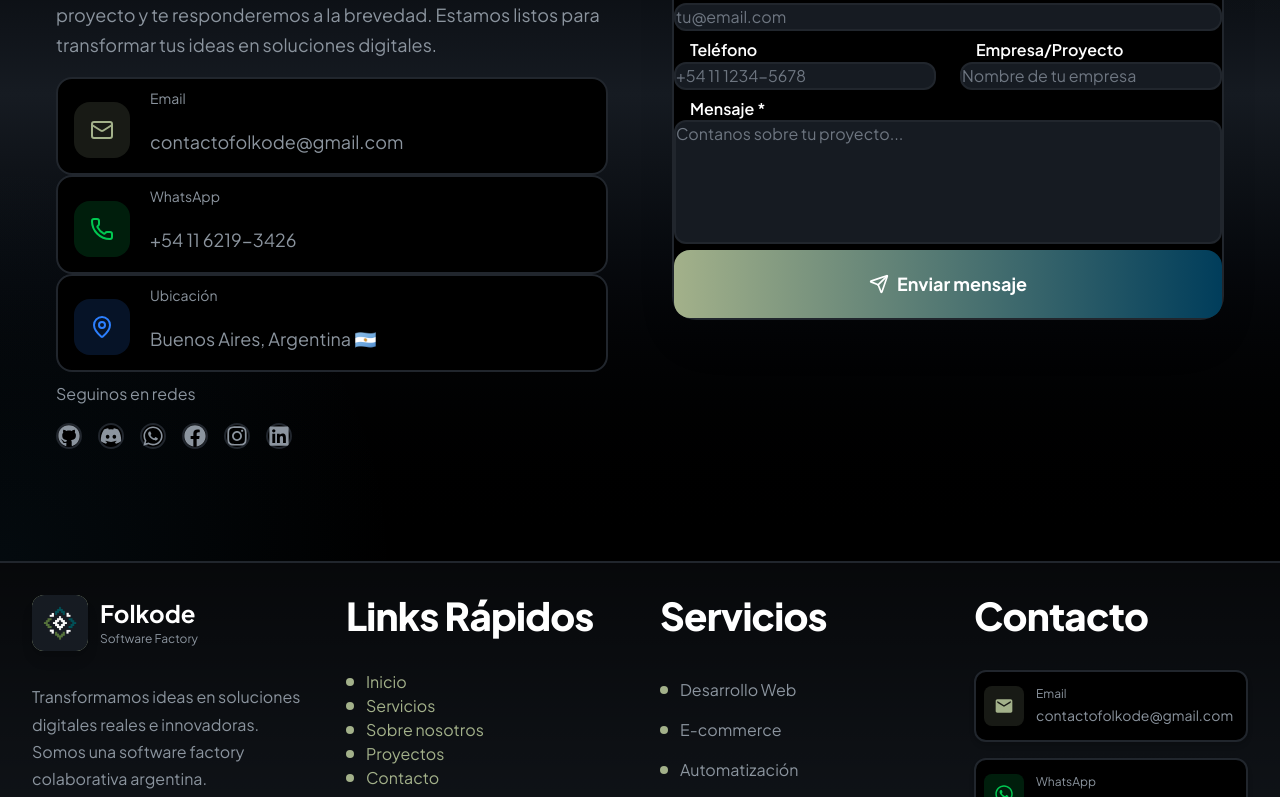
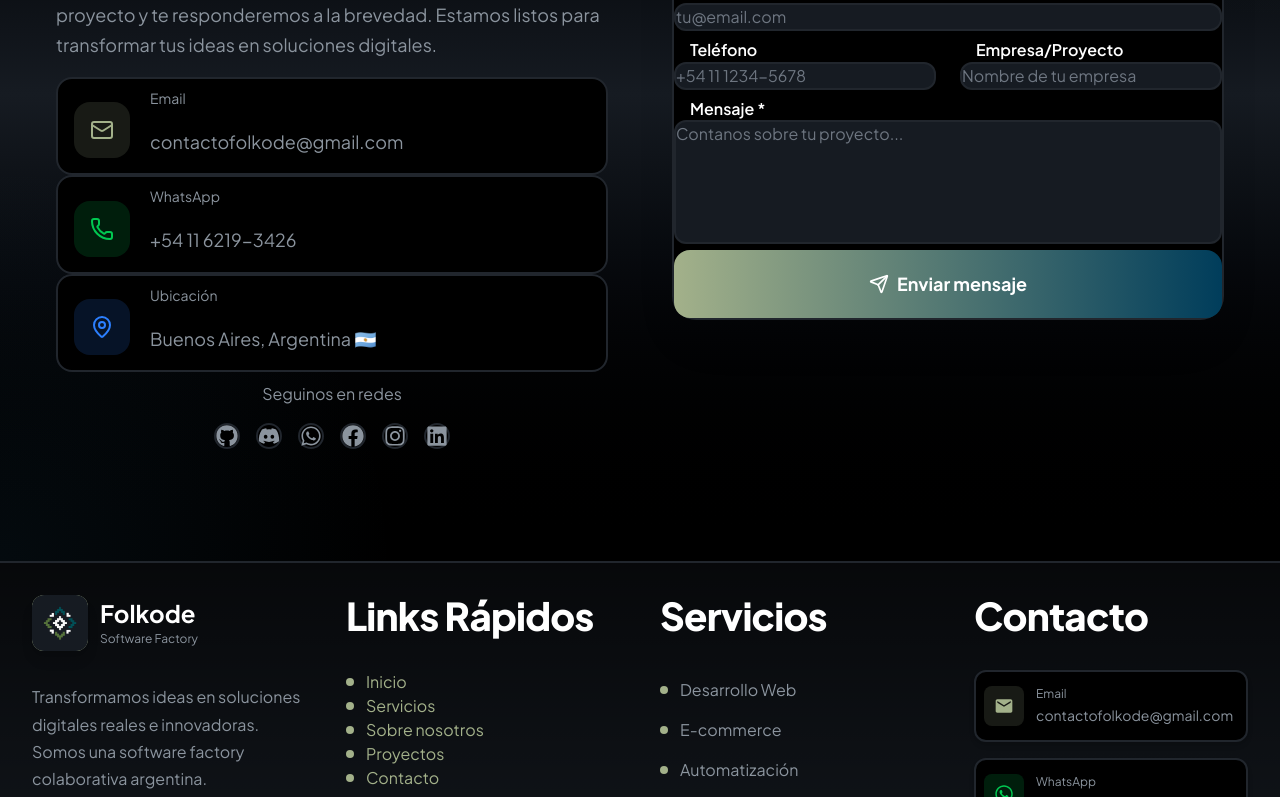
Before and after one commit to dgimenezdeveloper/folkode-webapp, a Next.js app in the folder frontend/: page / in a window 1280 px wide. Shown: the part 11203-12000 px from the top of the page. Built offline with nearby package versions, Linux system fonts and the light colour scheme.

Commit message:
Se centra titulo e iconos de redes sociales en "Contactanos"

```diff
--- a/frontend/src/components/sections/Contact.tsx
+++ b/frontend/src/components/sections/Contact.tsx
@@ -178,10 +178,10 @@ export default function Contact() {
 
             {/* Social links */}
             <div>
-              <p className="!pt-2 text-base font-medium text-[var(--color-text-secondary)] mb-5">
+              <p className="text-center !pt-2 text-base font-medium text-[var(--color-text-secondary)] mb-5">
                 Seguinos en redes
               </p>
-              <div className="flex gap-4">
+              <div className="flex justify-center gap-4">
                 {socialLinks.map((social) => (
                   <motion.a
                     key={social.label}
```
